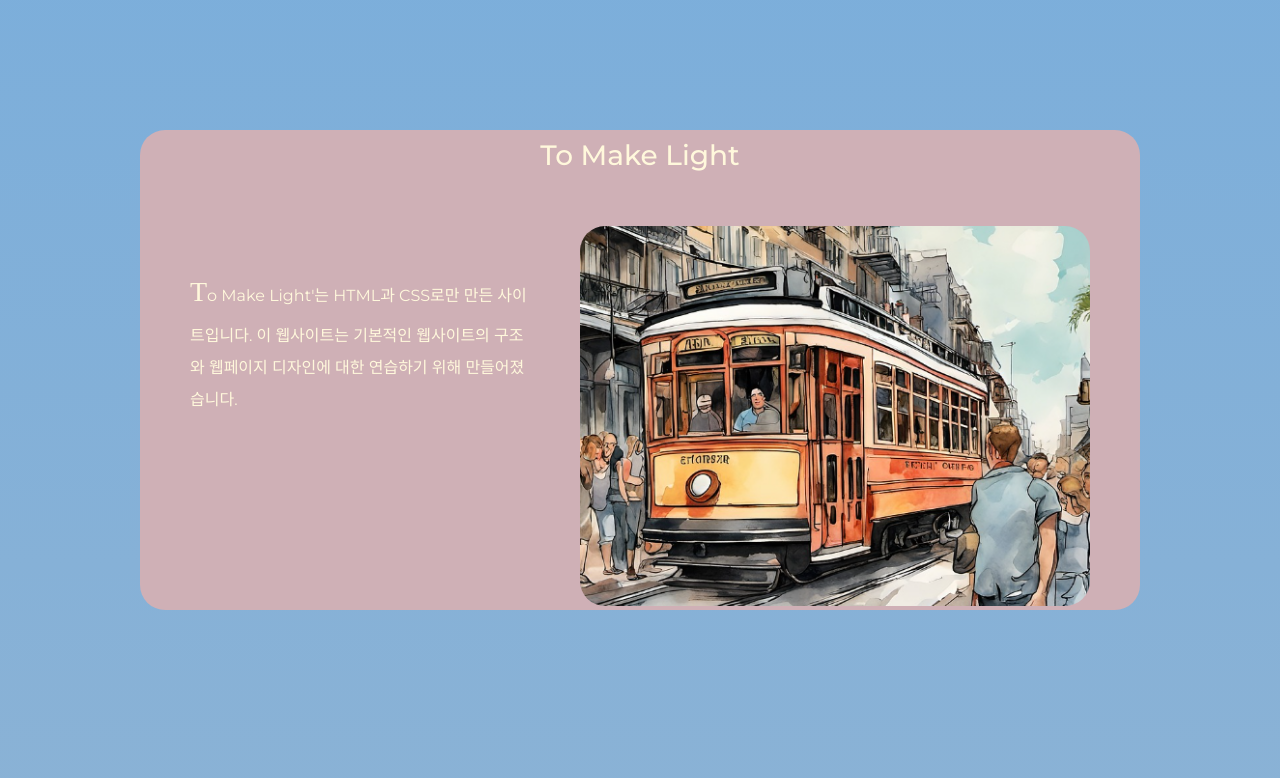
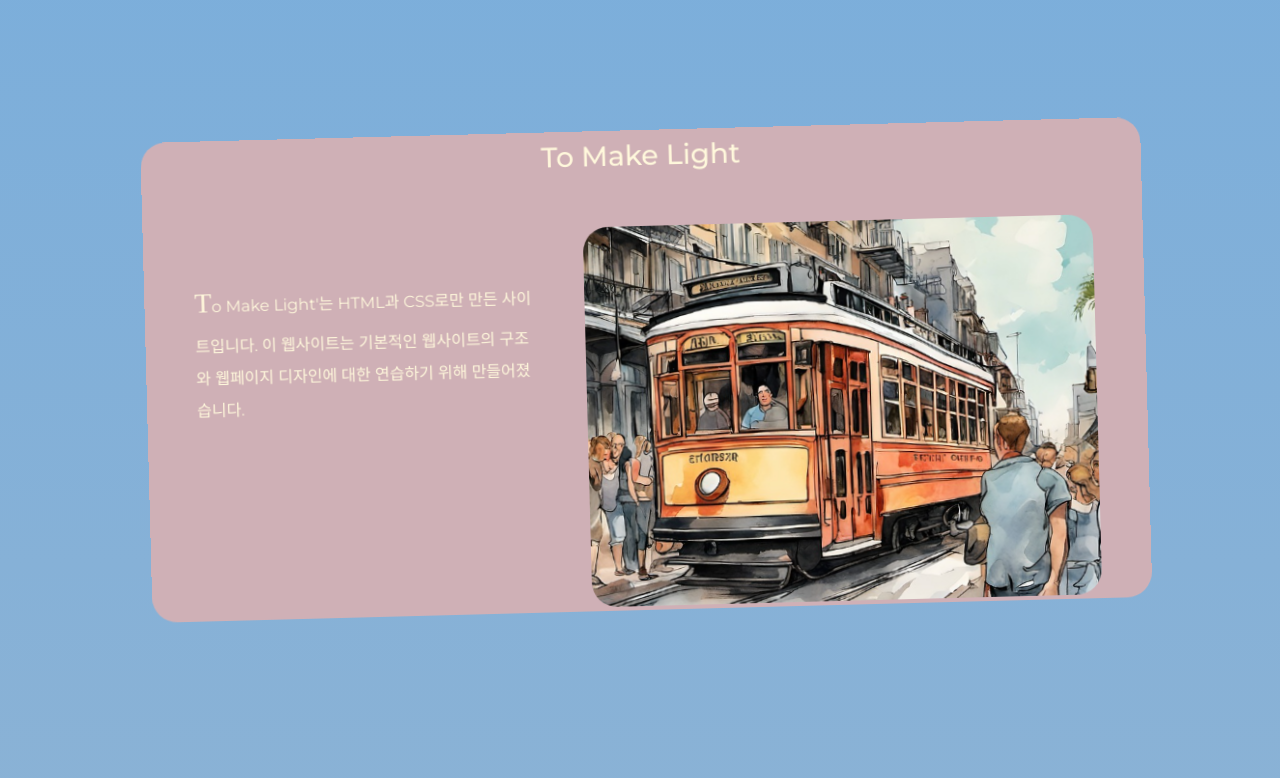
Before and after one commit to youngminkk/portfolio, a React (Create React App) app: page / in a window 1280 px wide. Shown: the part 3142-3920 px from the top of the page. Built offline with nearby package versions, Linux system fonts and the light colour scheme; a small style sheet from the web is missing; a web font is replaced by a local one.

Commit message:
card update

```diff
--- a/src/components/Card.jsx
+++ b/src/components/Card.jsx
@@ -1,9 +1,10 @@
 import { useRef } from 'react';
-import { useScroll, useTransform, motion } from 'framer-motion';
+import { useScroll, useTransform, motion} from 'framer-motion';
 import { projects } from '../constants';
 const colors = ['cornsilk', 'darkslategrey', 'floralwhite', '#252121', 'teal'];
 const CardItem = ({ i, title, content, img, link, color, progress, range, targetScale }) => {
     const container = useRef(null);
+    const rotation = i % 2 === 0 ? -1.5 : 1.5;
     const { scrollYProgress } = useScroll({
         target: container,
         offset: ['start end', 'start start']
@@ -17,6 +18,7 @@ const CardItem = ({ i, title, content, img, link, color, progress, range, target
             <motion.div
                 style={{ backgroundColor: color, scale, top: `calc(-5vh + ${i * 25}px)` }}
                 className="card__main"
+                animate={{ rotate: rotation }}
             >
                 <h2 style={{ color: textColor }}>{title}</h2>
                 <div className="card__body">
```
Also changed, not shown: 2 other files (tests, documents, lock files or other folders).
